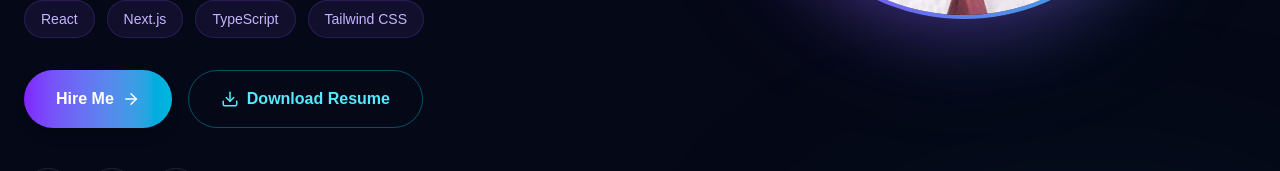
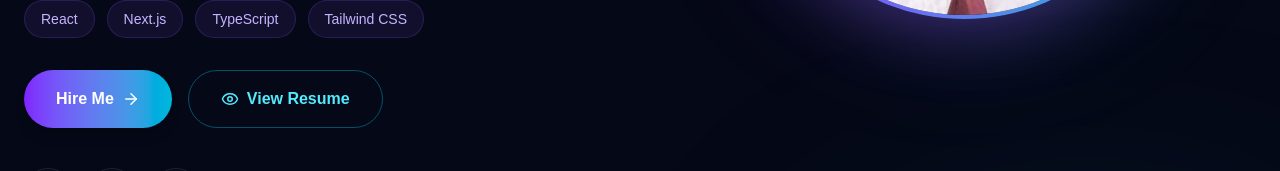
Before and after one commit to ankur-crypto/ankur-portfolio, a Next.js app: page / in a window 1280 px wide. Shown: the part 750-921 px from the top of the page. Built offline with nearby package versions, Linux system fonts and the light colour scheme.

Commit message:
Complete hero section updates

```diff
--- a/src/components/sections/Hero.tsx
+++ b/src/components/sections/Hero.tsx
@@ -2,6 +2,7 @@
 
 import Image from "next/image";
 import Link from "next/link";
+import { Eye } from "lucide-react";
 
 import {
   Mail,
@@ -27,7 +28,7 @@ const techStack = [
 
 const stats = [
   {
-    number: "10+",
+    number: "4+",
     label: "Projects",
   },
   {
@@ -277,8 +278,9 @@ export default function Hero() {
               </Link>
 
                   <a
-                href="/resume.pdf"
-                download
+                    href="/resume/ankurportfolio.pdf"
+                    target="_blank"
+                    rel="noopener noreferrer"
                     className="
                       inline-flex
                       items-center
@@ -298,8 +300,8 @@ export default function Hero() {
                       dark:hover:bg-cyan-500/10
                     "
                   >
-                <Download size={18} />
-                Download Resume
+                    <Eye size={18} />
+                    View Resume
                   </a>
 
             </div>
```
Lines whose indentation alone changed are shown as unchanged.
